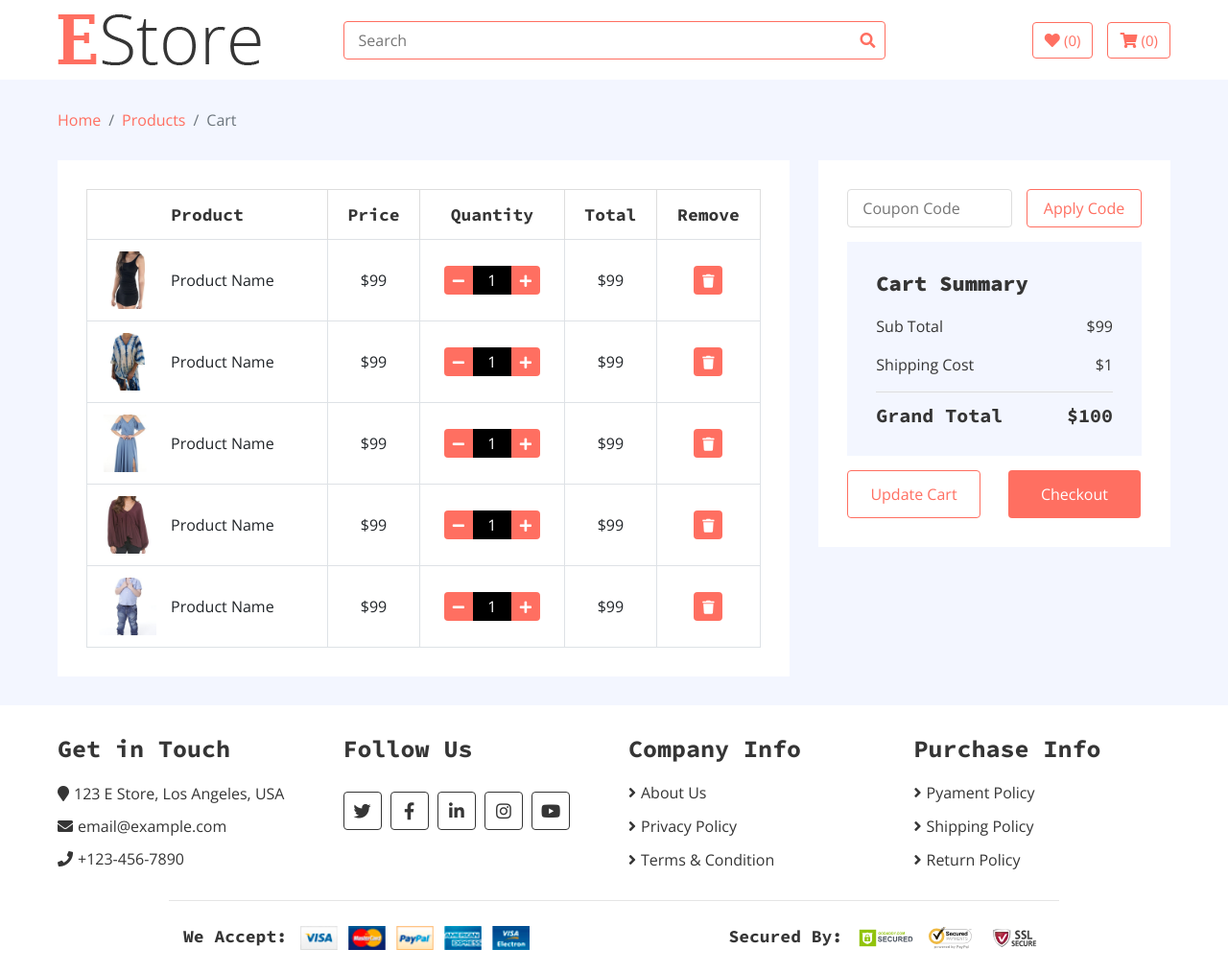
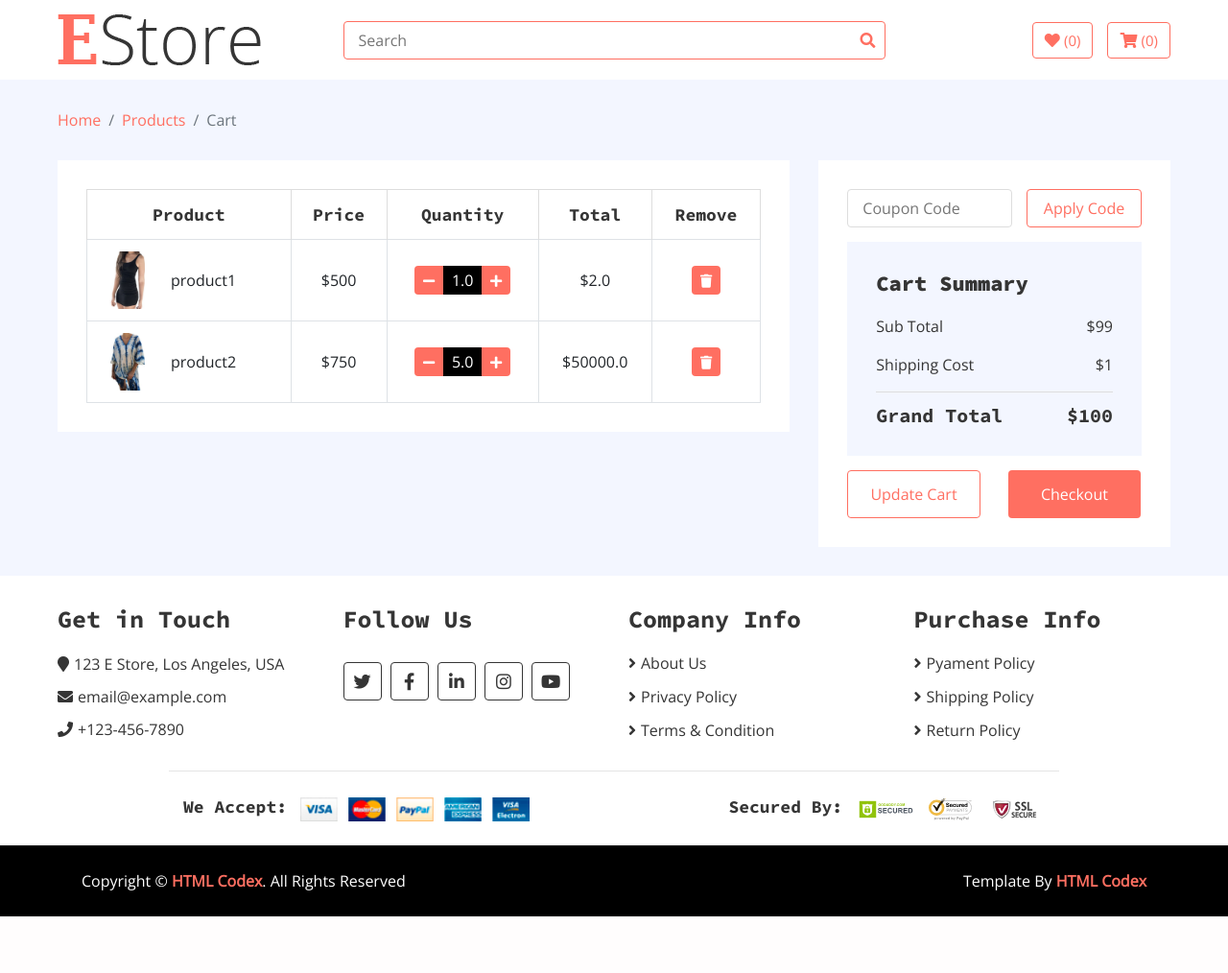
Before and after one commit to pradeepbasyal2003/django_ecomm, a Django app: template templates/cart.html in a window 1280 px wide. Shown: the part 64-1078 px from the top of the page at 96% size. After the commit the page ends 1019 px from the top, so only its background shows below. Run offline with Django 4.2, Linux system fonts and the light colour scheme; the template is opened without the code that fills it: values that come from a table or form of the project are taken from there, others are empty; data comes from the database, SQL or seed files in the repository; both versions use the stored data as it was after the commit; parts of the project's set-up code (start-up, migrations or seed data) failed here and were passed over; some libraries are stand-ins or nearby versions.

Commit message:
add to cart

```diff
--- a/home/models.py
+++ b/home/models.py
@@ -76,7 +76,7 @@ class Cart(models.Model):
     total = models.FloatField()
     items = models.ForeignKey(Product,on_delete=models.CASCADE)
     date = models.DateTimeField(auto_now_add = True)
-
+    checkout = models.BooleanField(default = False)
 
     def __Str__(self):
         return self.username
--- a/home/views.py
+++ b/home/views.py
@@ -99,5 +99,9 @@ def signup(request):
 class CartView(Base):
 
     def get(self,request):
+        username = request.user.username
+        self.views['my_cart'] = Cart.objects.filter(username = username)
+        return render(request,'cart.html',self.views)
 
-        return render(request,'cart.html',self.views)
+
+def add_to_cart(request,slug):
--- a/templates/cart.html
+++ b/templates/cart.html
@@ -31,96 +31,31 @@
                                         </tr>
                                     </thead>
                                     <tbody class="align-middle">
+                                    {%for cart in my_cart%}
                                         <tr>
                                             <td>
                                                 <div class="img">
-                                                    <a href="#"><img src="img/product-1.jpg" alt="Image"></a>
-                                                    <p>Product Name</p>
+                                                    <a href="#"><img src="{{cart.items.image.url}}" alt="Image"></a>
+                                                    <p>{{cart.items.name}}</p>
                                                 </div>
                                             </td>
-                                            <td>$99</td>
+                                            {%if cart.items.discounted_price > 0 %}
+                                            <td>${{cart.items.discounted_price}}</td>
+                                            {%else%}
+                                            <td>${{cart.items.price}}</td>
+                                            {%endif%}
                                             <td>
                                                 <div class="qty">
                                                     <button class="btn-minus"><i class="fa fa-minus"></i></button>
-                                                    <input type="text" value="1">
+                                                    <input type="text" value="{{cart.quantity}}">
                                                     <button class="btn-plus"><i class="fa fa-plus"></i></button>
                                                 </div>
                                             </td>
-                                            <td>$99</td>
+                                            <td>${{cart.total}}</td>
+
                                             <td><button><i class="fa fa-trash"></i></button></td>
                                         </tr>
-                                        <tr>
-                                            <td>
-                                                <div class="img">
-                                                    <a href="#"><img src="img/product-2.jpg" alt="Image"></a>
-                                                    <p>Product Name</p>
-                                                </div>
-                                            </td>
-                                            <td>$99</td>
-                                            <td>
-                                                <div class="qty">
-                                                    <button class="btn-minus"><i class="fa fa-minus"></i></button>
-                                                    <input type="text" value="1">
-                                                    <button class="btn-plus"><i class="fa fa-plus"></i></button>
-                                                </div>
-                                            </td>
-                                            <td>$99</td>
-                                            <td><button><i class="fa fa-trash"></i></button></td>
-                                        </tr>
-                                        <tr>
-                                            <td>
-                                                <div class="img">
-                                                    <a href="#"><img src="img/product-3.jpg" alt="Image"></a>
-                                                    <p>Product Name</p>
-                                                </div>
-                                            </td>
-                                            <td>$99</td>
-                                            <td>
-                                                <div class="qty">
-                                                    <button class="btn-minus"><i class="fa fa-minus"></i></button>
-                                                    <input type="text" value="1">
-                                                    <button class="btn-plus"><i class="fa fa-plus"></i></button>
-                                                </div>
-                                            </td>
-                                            <td>$99</td>
-                                            <td><button><i class="fa fa-trash"></i></button></td>
-                                        </tr>
-                                        <tr>
-                                            <td>
-                                                <div class="img">
-                                                    <a href="#"><img src="img/product-4.jpg" alt="Image"></a>
-                                                    <p>Product Name</p>
-                                                </div>
-                                            </td>
-                                            <td>$99</td>
-                                            <td>
-                                                <div class="qty">
-                                                    <button class="btn-minus"><i class="fa fa-minus"></i></button>
-                                                    <input type="text" value="1">
-                                                    <button class="btn-plus"><i class="fa fa-plus"></i></button>
-                                                </div>
-                                            </td>
-                                            <td>$99</td>
-                                            <td><button><i class="fa fa-trash"></i></button></td>
-                                        </tr>
-                                        <tr>
-                                            <td>
-                                                <div class="img">
-                                                    <a href="#"><img src="img/product-5.jpg" alt="Image"></a>
-                                                    <p>Product Name</p>
-                                                </div>
-                                            </td>
-                                            <td>$99</td>
-                                            <td>
-                                                <div class="qty">
-                                                    <button class="btn-minus"><i class="fa fa-minus"></i></button>
-                                                    <input type="text" value="1">
-                                                    <button class="btn-plus"><i class="fa fa-plus"></i></button>
-                                                </div>
-                                            </td>
-                                            <td>$99</td>
-                                            <td><button><i class="fa fa-trash"></i></button></td>
-                                        </tr>
+                                    {%endfor%}
                                     </tbody>
                                 </table>
                             </div>
```
Also changed, not shown: db.sqlite3, home/migrations/0006_cart_checkout.py (added).
